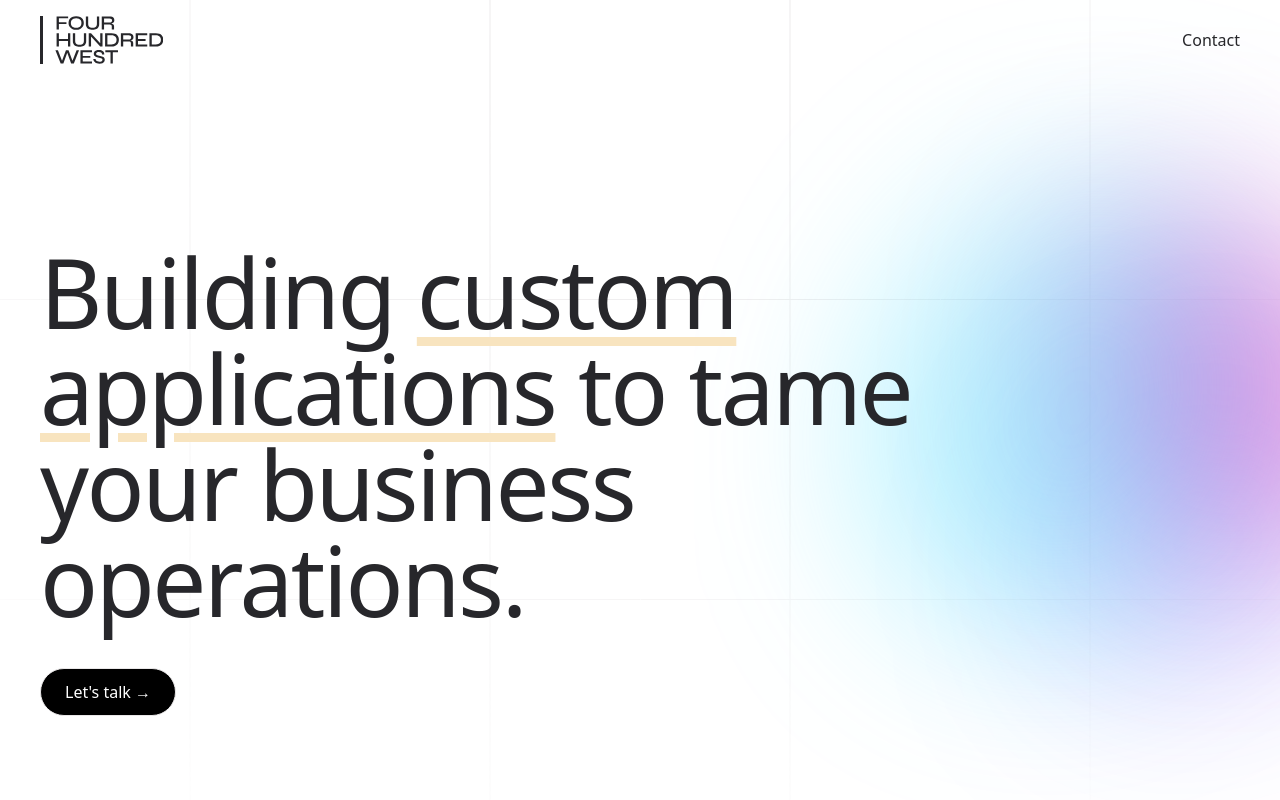
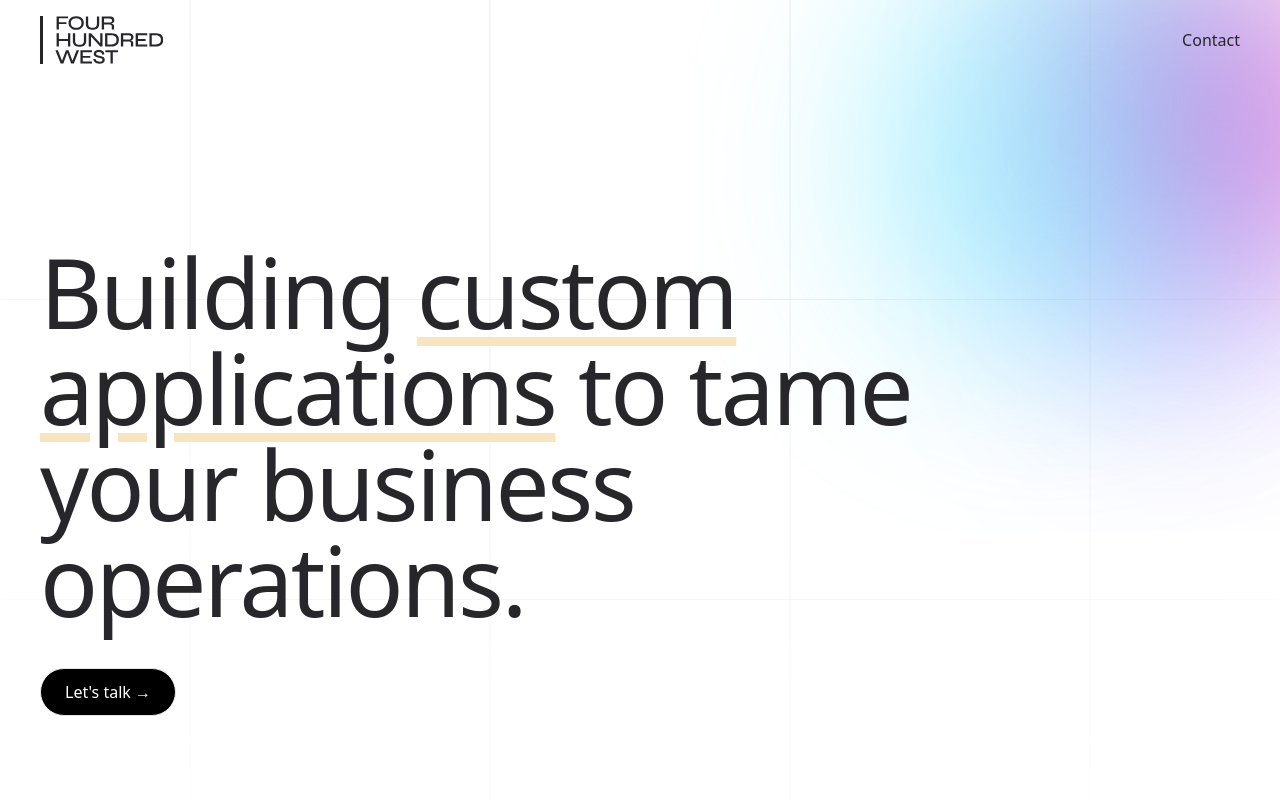
Before and after one commit to fourhundredwest/fhw, a Nuxt app: page / in a window 1280 px wide. Shown: the top 800 px of the page. Built offline with nearby package versions, Linux system fonts and the light colour scheme.

Commit message:
reposition blur pattern

```diff
--- a/pages/index.vue
+++ b/pages/index.vue
@@ -68,7 +68,7 @@ useHead({
 			fill="none"
 			xmlns="http://www.w3.org/2000/svg"
 			aria-hidden="true"
-			class="absolute right-0 top-0 h-[836px] w-[880px] -translate-y-1/4 translate-x-1/3 sm:translate-y-0"
+			class="absolute right-0 top-0 h-[836px] w-[880px] -translate-y-1/2 translate-x-1/3 sm:-translate-y-1/3"
 		>
 			<g filter="url(#filter2_f_1_7)">
 				<path
```
